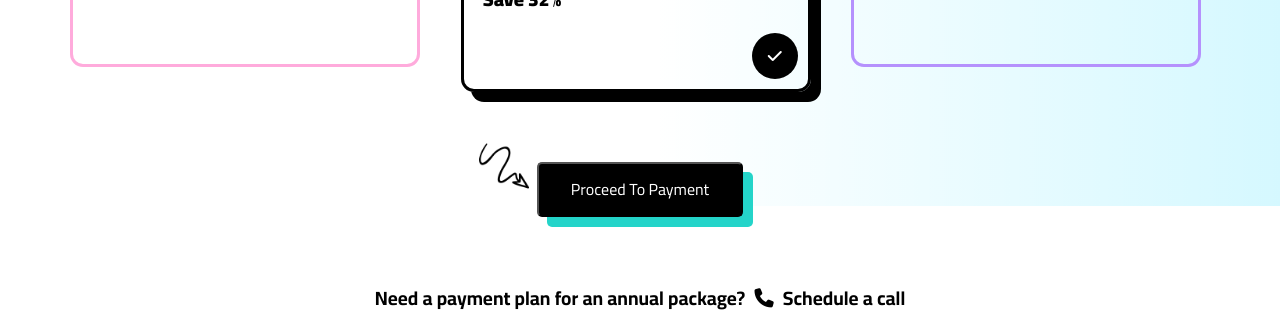
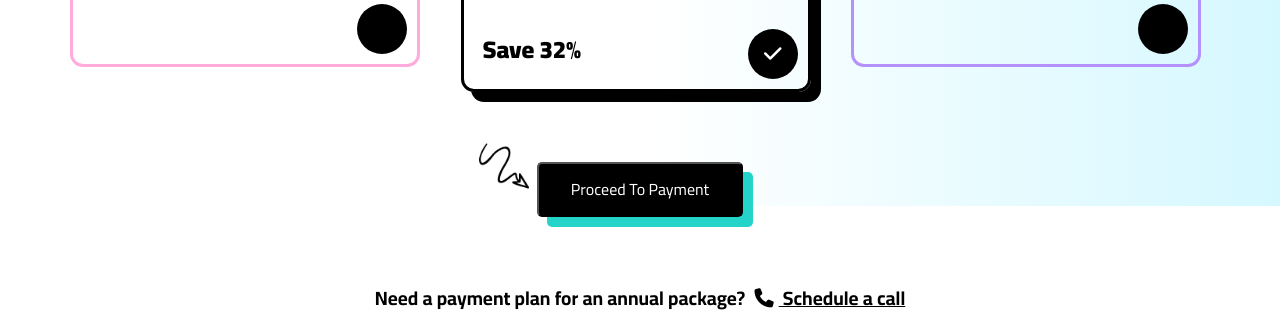
Before and after one commit to lowis9/myDesign, a plain HTML site: page index.html in a window 1280 px wide. Shown: the part 594-922 px from the top of the page. Drawn offline with Linux system fonts and the light colour scheme.

Commit message:
Upload The Design

```diff
--- a/css/main.css
+++ b/css/main.css
@@ -129,7 +129,7 @@ nav ul li a {
   transition: var(--main-transition);
   box-shadow: 10px 10px transparent
 }
-nav ul li a.sected,
+nav ul li a.selcted,
 nav ul li a:hover {
   color: #fff;
   background-color: #000;
@@ -234,16 +234,31 @@ nav ul li a:hover {
 
 .mumber-plan .holder .save {
   font-weight: 900;
-  font-size: 1.2rem;
+  font-size: 1.5rem;
+  margin-top: 3rem;
+  display: inline-block;
 }
-.mumber-plan .holder .slected {
+.mumber-plan .holder .checbox {
   position: absolute;
+  width:50px;
+  height: 50px;
+  font-size: 20px;
   bottom: 10px;
   right: 10px;
   background-color: black;
-  color: #fff;
   padding: 15px;
   border-radius: 50%;
+}
+.mumber-plan .holder .checbox i {
+  transition: var(--main-transition);
+  transform: rotate(360deg);
+  opacity: 0;
+}
+.mumber-plan .holder .checbox.slected i {
+  display: block;
+  color: #fff;
+  opacity: 1;
+  transform: rotate(0);
 }
 .pay {
   position: relative;
@@ -275,6 +290,9 @@ nav ul li a:hover {
   font-weight: bold;
   font-size: 1.2rem;
 }
+.call a {
+  text-decoration: underline;
+}
 .call i {
   margin: 0 5px;
 }
--- a/index.html
+++ b/index.html
@@ -22,7 +22,7 @@
         <ul>
           <li><a href="#">Reviews</a></li>
           <li><a href="#">Pricing</a></li>
-          <li><a href="#" class="sected">Get Started</a></li>
+          <li><a href="#" class="selcted">Get Started</a></li>
         </ul>
       </nav>
       <div class="container">
@@ -36,6 +36,9 @@
                 <p class="month">Per Month</p>
                 <p>Biled Every month</p>
                 <p>14-Day Money Back Guarantee</p>
+                <div class="checbox">
+                  <i class="fa-solid fa-check"></i>
+                </div>
               </div>
             </div>
             <div class="plan slec">
@@ -46,7 +49,9 @@
                 <p>Biled Every month</p>
                 <p>14-Day Money Back Guarantee</p>
                 <span class="save">Save 32%</span>
-                <i class="fa-solid fa-check slected"></i>
+                <div class="checbox slected">
+                  <i class="fa-solid fa-check"></i>
+                </div>
               </div>
             </div>
             <div class="plan">
@@ -56,7 +61,9 @@
                 <p class="month">Per Month</p>
                 <p>Biled Every month</p>
                 <p>14-Day Money Back Guarantee</p>
-              </div>
+                <div class="checbox ">
+                  <i class="fa-solid fa-check"></i>
+                </div>              </div>
             </div>
             <img class="blank" src="img/blank.png" alt="">
           </div>
@@ -65,5 +72,6 @@
         <p class="call">Need a payment plan for an annual package? <a href="#"><i class="fa-solid fa-phone"></i> Schedule a call </a></p>
       </div>
     </div>
+    <script src="js/main.js"></script>
   </body>
 </html>
--- /dev/null
+++ b/js/main.js
@@ -0,0 +1,12 @@
+//
+let plans_i = document.querySelectorAll(".mumber-plan .holder .checbox");
+let planHolder = document.querySelectorAll(".mumber-plan .plan")
+
+plans_i.forEach(function(e){
+  e.onclick = function() {
+    plans_i.forEach(function(e){
+      e.classList.remove("slected");
+    });
+    this.classList.add("slected")
+  }
+})
```
